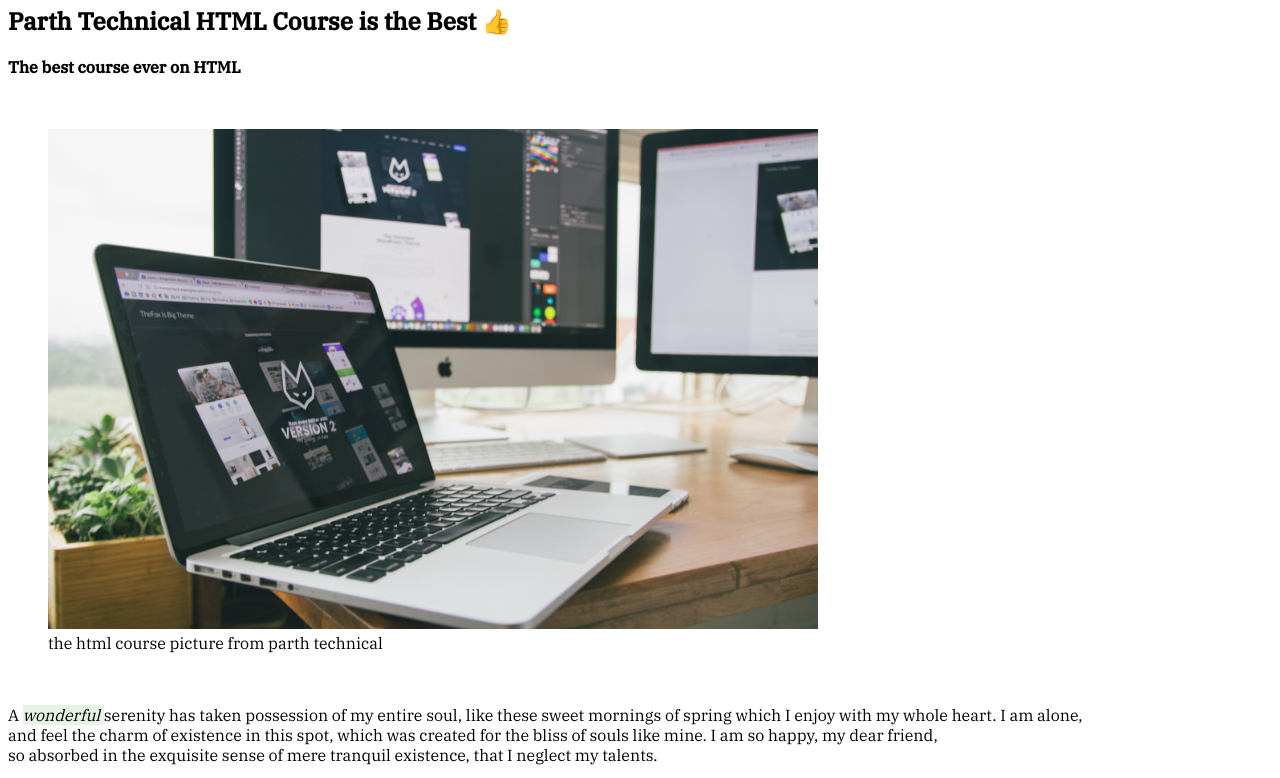
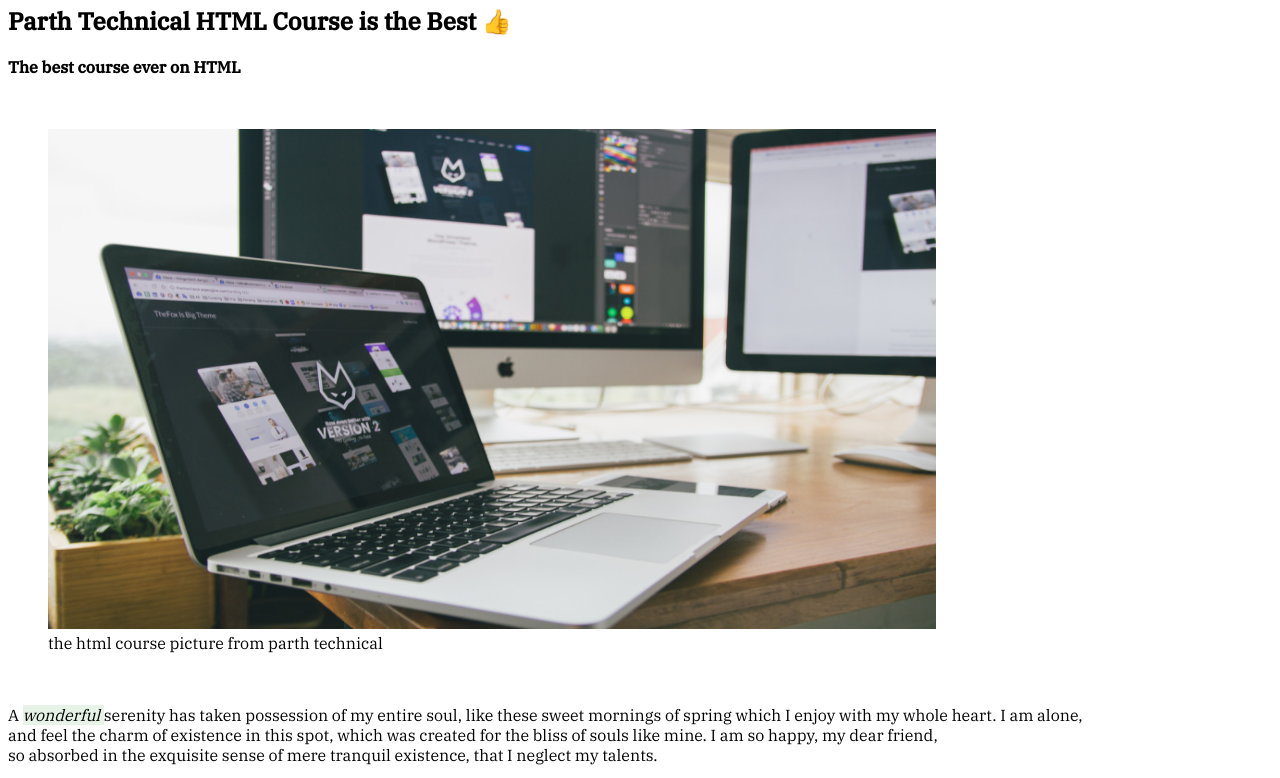
Before and after one commit to Parth-Baldaniya/HTML, a plain HTML site: page index.html in a window 1280 px wide. Shown: the part 440-1218 px from the top of the page. Drawn offline with Linux system fonts and the light colour scheme.

Commit message:
index.html

```diff
--- a/index.html
+++ b/index.html
@@ -59,7 +59,7 @@
         <img
           src="images/com.jpg"
           alt="HTML Course Poster"
-          width="65%"
+          width="75%"
           height="500"
         />
         <figcaption>the html course picture from parth technical</figcaption>
```
